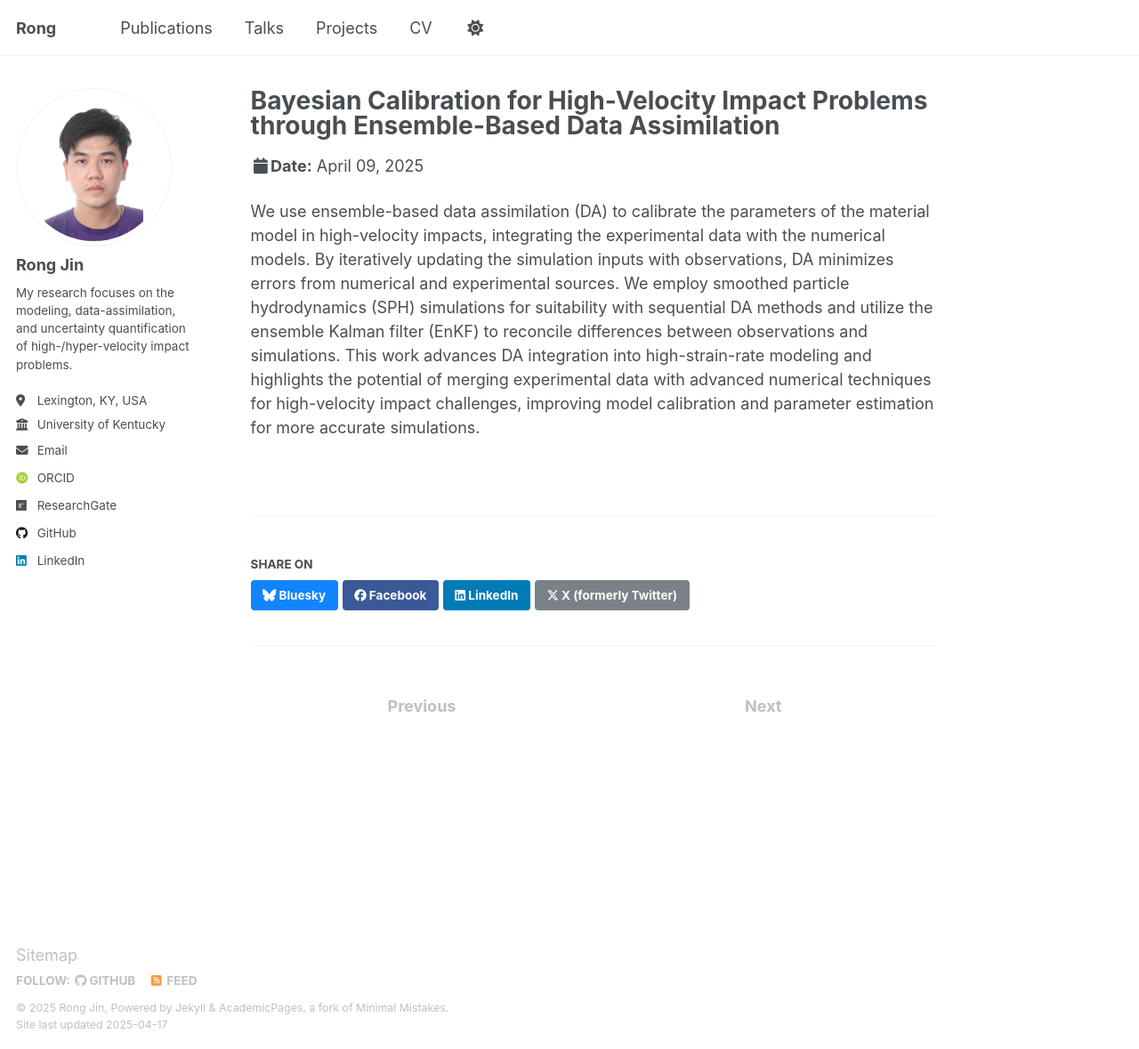
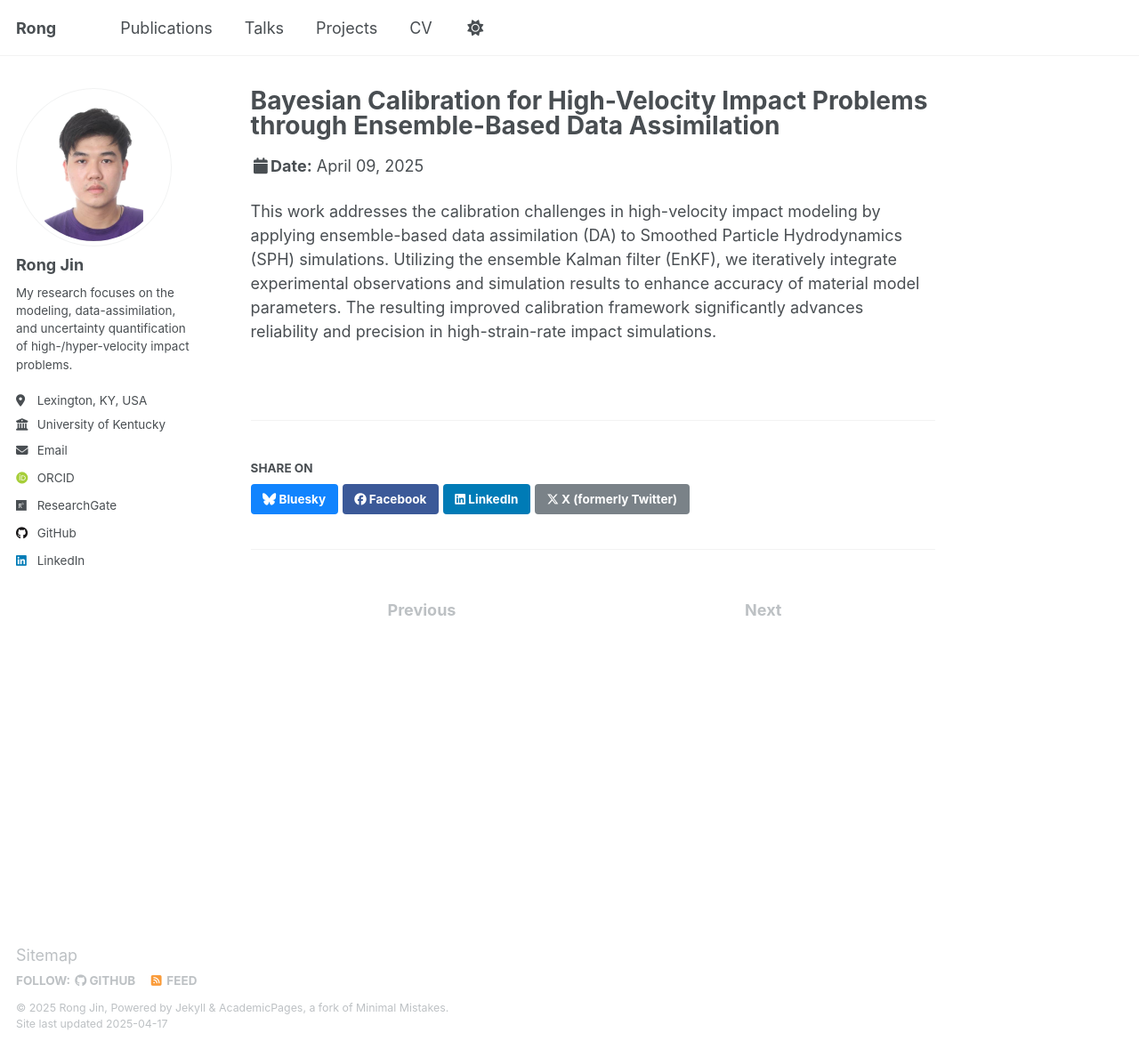
Before and after one commit to rong-jin/rong-jin.github.io, a Jekyll site: the page built from _talks/2025-04-09-Bayesian-Calibration-for-High-Velocity-Impact-Problems-through-Ensemble-Based-Data-Assimilation.md, in a window 1280 px wide and 1179 px high. Shown: the whole window at 89% size. Built offline with Jekyll 4.4.1, drawn with Linux system fonts in a browser that asks for light colours; some web fonts are replaced.

Commit message:
Update 2025-04-09-Bayesian-Calibration-for-High-Velocity-Impact-Problems-through-Ensemble-Based-Data-Assimilation.md

```diff
--- a/_talks/2025-04-09-Bayesian-Calibration-for-High-Velocity-Impact-Problems-through-Ensemble-Based-Data-Assimilation.md
+++ b/_talks/2025-04-09-Bayesian-Calibration-for-High-Velocity-Impact-Problems-through-Ensemble-Based-Data-Assimilation.md
@@ -8,4 +8,4 @@ date: 2025-04-09
 location: "Annapolis, Maryland, USA"
 ---
 
-We use ensemble-based data assimilation (DA) to calibrate the parameters of the material model in high-velocity impacts, integrating the experimental data with the numerical models. By iteratively updating the simulation inputs with observations, DA minimizes errors from numerical and experimental sources. We employ smoothed particle hydrodynamics (SPH) simulations for suitability with sequential DA methods and utilize the ensemble Kalman filter (EnKF) to reconcile differences between observations and simulations. This work advances DA integration into high-strain-rate modeling and highlights the potential of merging experimental data with advanced numerical techniques for high-velocity impact challenges, improving model calibration and parameter estimation for more accurate simulations.
+This work addresses the calibration challenges in high-velocity impact modeling by applying ensemble-based data assimilation (DA) to Smoothed Particle Hydrodynamics (SPH) simulations. Utilizing the ensemble Kalman filter (EnKF), we iteratively integrate experimental observations and simulation results to enhance accuracy of material model parameters. The resulting improved calibration framework significantly advances reliability and precision in high-strain-rate impact simulations.
```
